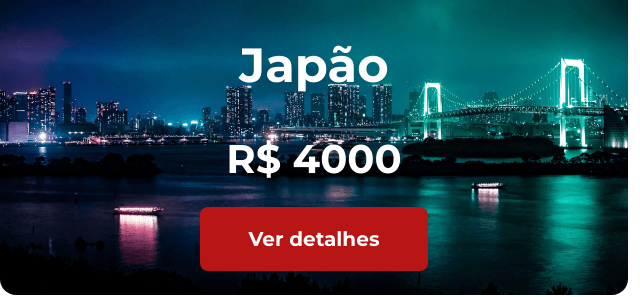
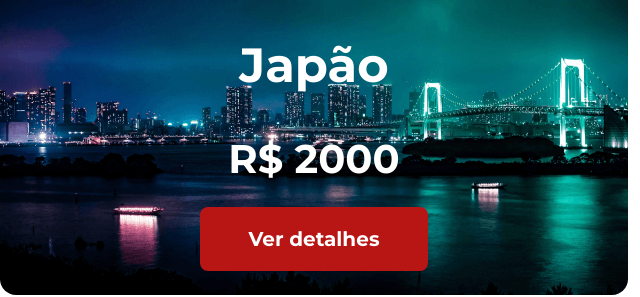
Before and after one commit to onelife-dev/exemplo, a plain HTML site: page index.html in a window 1280 px wide. Shown: the part 1121-1418 px from the top of the page, 0-640 px from the left. Drawn offline with nearby package versions, Linux system fonts and the light colour scheme; a web font is replaced by a local one.

Commit message:
Preço do Japão com 50% de desconto

```diff
--- a/index.html
+++ b/index.html
@@ -69,7 +69,7 @@
                                     <div class="ofertas__card--destino-tipo">HOTEL+AÉREO</div>
                                     <h2 class="ofertas__card--destino-nome">Japão</h2>
                                 </header>
-                                <div class="ofertas__card--preco">R$ 4000</div>
+                                <div class="ofertas__card--preco">R$ 2000</div>
                                 <div class="ofertas__card--botao">
                                     <a href="#" class="ofertas__card--botao-texto">Ver detalhes</a>
                                 </div>
```
